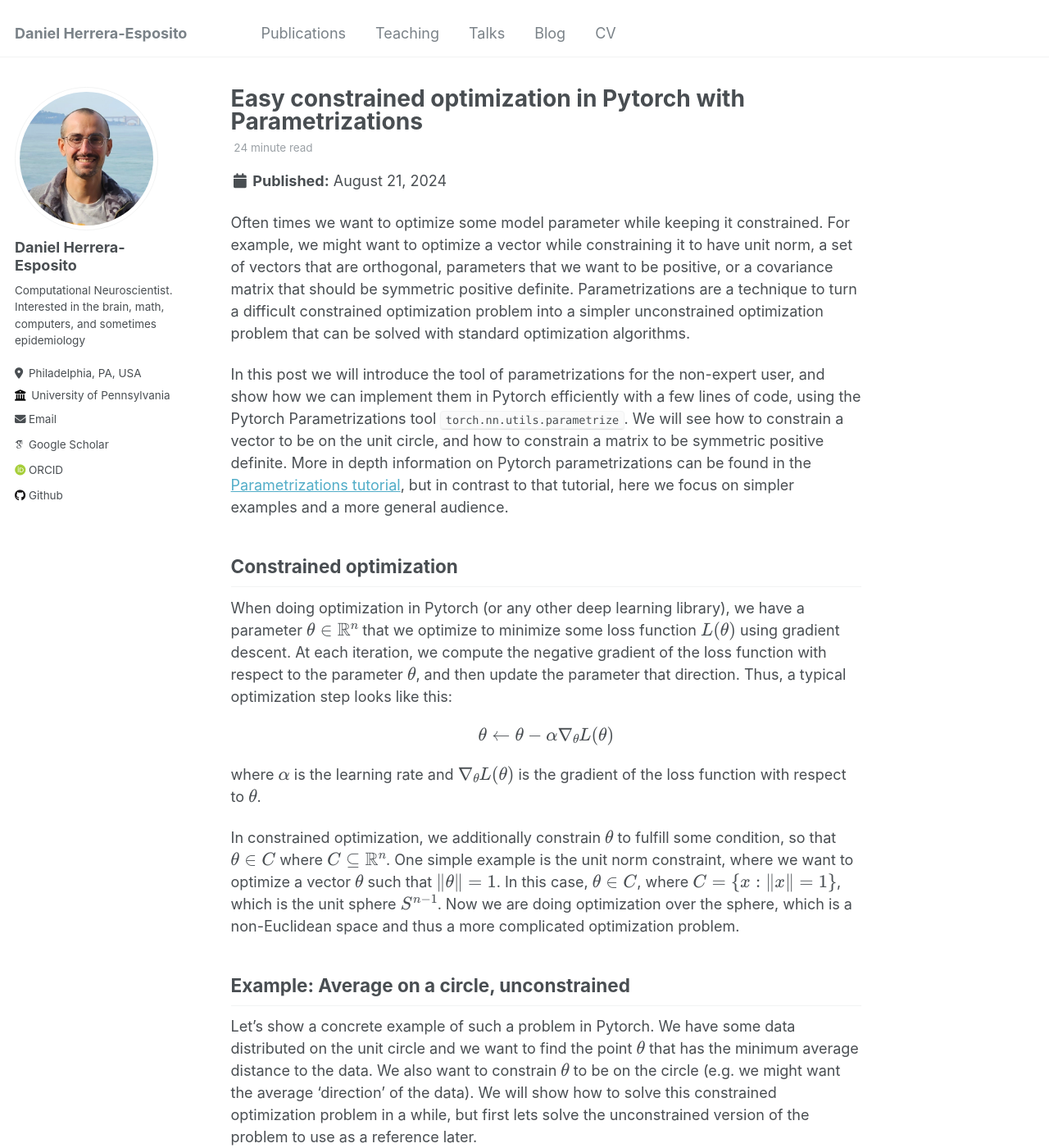
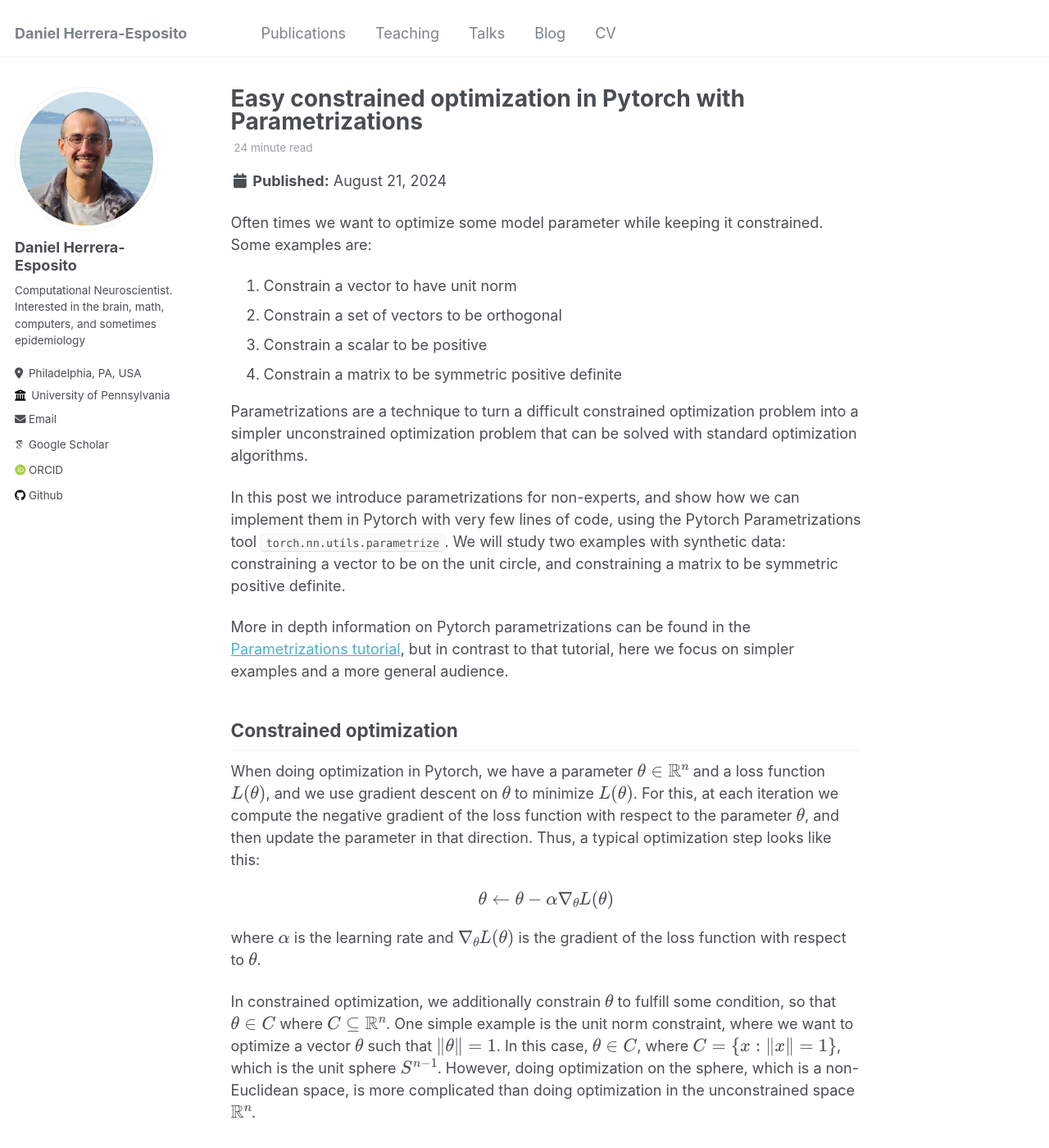
Before and after one commit to dherrera1911/dherrera1911.github.io, a Jekyll site: the page built from _posts/2024-08-21-constrained-learning-with-pytorch-parametrizations.md, in a window 1280 px wide and 1400 px high. Shown: the whole window at 82% size. Built offline with Jekyll 4.4.1, drawn with Linux system fonts in a browser that asks for light colours; some web fonts are replaced; some of the changed text lies outside the part shown.

Commit message:
Fix typos, clean up

````diff
--- a/_posts/2024-08-21-constrained-learning-with-pytorch-parametrizations.md
+++ b/_posts/2024-08-21-constrained-learning-with-pytorch-parametrizations.md
@@ -11,22 +11,26 @@ tags:
 ---
 
 Often times we want to optimize some model parameter while
-keeping it constrained. For example, we might want to optimize
-a vector while constraining it to have unit norm,
-a set of vectors that are orthogonal, parameters
-that we want to be positive, or a covariance
-matrix that should be symmetric positive
-definite. Parametrizations are a technique to turn a
+keeping it constrained. Some examples are:
+
+1. Constrain a vector to have unit norm
+2. Constrain a set of vectors to be orthogonal
+3. Constrain a scalar to be positive
+4. Constrain a matrix to be symmetric positive definite
+
+Parametrizations are a technique to turn a
 difficult constrained optimization problem into a simpler
 unconstrained optimization problem that can be solved with standard
 optimization algorithms.
 
-In this post we will introduce the tool of parametrizations for
-the non-expert user, and show how we can implement them in Pytorch
-efficiently with a few lines of code, using the Pytorch
+In this post we introduce parametrizations for
+non-experts, and show how we can implement them in Pytorch
+with very few lines of code, using the Pytorch
 Parametrizations tool `torch.nn.utils.parametrize`. We will
-see how to constrain a vector to be on the unit circle, and
-how to constrain a matrix to be symmetric positive definite.
+study two examples with synthetic data:
+constraining a vector to be on the unit circle, and
+constraining a matrix to be symmetric positive definite.
+
 More in depth information on Pytorch parametrizations can be found in the
 [Parametrizations tutorial](https://pytorch.org/tutorials/intermediate/parametrizations.html),
 but in contrast to that tutorial, here we focus on
@@ -35,13 +39,12 @@ simpler examples and a more general audience.
 Constrained optimization
 ---------------------
 
-When doing optimization in Pytorch (or any
-other deep learning library), we have a parameter
-$$\theta \in \mathbb{R}^n$$ that we optimize to minimize
-some loss function $$L(\theta)$$ using gradient descent.
-At each iteration, we compute the negative gradient of the loss
-function with respect to the parameter $$\theta$$, and then update
-the parameter that direction.
+When doing optimization in Pytorch, we have a parameter
+$$\theta \in \mathbb{R}^n$$ and a loss function $$L(\theta)$$,
+and we use gradient descent on $$\theta$$ to minimize $$L(\theta)$$.
+For this, at each iteration we compute the negative gradient
+of the loss function with respect to the parameter $$\theta$$,
+and then update the parameter in that direction.
 Thus, a typical optimization step looks like this:
 
 $$\theta \leftarrow \theta - \alpha \nabla_{\theta} L(\theta)$$
@@ -55,27 +58,27 @@ where $$C \subseteq \mathbb{R}^n$$. One simple example
 is the unit norm constraint, where we want
 to optimize a vector $$\theta$$ such that $$\|\theta\| = 1$$.
 In this case, $$\theta \in C$$, where $$C = \{x: \|x \| = 1\}$$,
-which is the unit sphere $$S^{n-1}$$. Now we are doing optimization
-over the sphere, which is a non-Euclidean space and thus
-a more complicated optimization problem.
+which is the unit sphere $$S^{n-1}$$. However, doing
+optimization on the sphere, which is a non-Euclidean space,
+is more complicated than doing optimization in the
+unconstrained space $$\mathbb{R}^n$$.
 
 Example: Average on a circle, unconstrained
 ---------------------
 
 Let's show a concrete example of such a problem in Pytorch.
-We have some data distributed on the unit circle and
+We have some data distributed in the unit circle and
 we want to find the point $$\theta$$ that has the minimum average
-distance to the data. We also want to constrain $$\theta$$
-to be on the circle (e.g. we might want the average
-'direction' of the data). We will show how to solve this
-constrained optimization problem in a while, but first
+squared distance to the data. We also want to constrain $$\theta$$
+to be on the circle. We will show how to solve this
+constrained optimization problem below, but first
 lets solve the unconstrained version of the problem
 to use as a reference later.
 
-First we generate the data by sampling points from a
-Gaussian distribution in $$\mathbb{R}^2$$, and projecting
-these points onto to the unit sphere by dividing them by
-their norm [^1].
+First we generate the data on the sphere by
+sampling points from a Gaussian distribution in
+$$\mathbb{R}^2$$, and projecting these points onto to
+the unit sphere by dividing them by their norm [^1].
 
 ```python
 import torch
@@ -117,8 +120,9 @@ plt.show()
 ![](/files/blog/parametrizations/data.png)
 
 
-Next, we generate a class that has as
-a parameter the vector ``theta``, and a function
+Next, we generate a Python class to perform the optimization.
+The class `AverageUnconstrained` has
+has as a parameter the vector ``theta``, and a function
 ``forward`` that computes the squared distance of each
 point to ``theta`` (functions named ``forward`` are called
 when we call the call the model object as a
@@ -145,7 +149,7 @@ class AverageUnconstrained(nn.Module):
 
 ```
 
-Next, we define the loss function that just averages the
+Next, we define a loss function that just averages the
 individual losses of each data point, and a function
 `train_model` to perform gradient descent on the model
 parameters:
@@ -170,10 +174,8 @@ def train_model(model, data, n_iterations=100, lr=0.1):
         optimizer.step()
 ```
 
-We are now done with the setup. Next we optimize the model and
-visualize the result. In the case of unconstrained $$\theta$$
-we know that the solution is the Euclidean average of the data, which
-will not be on the circle.
+We are now done with the setup, so lets optimize the model and
+visualize the result.
 
 ```python
 # Initialize the model
@@ -237,7 +239,7 @@ to be on the unit circle. We can make $$\eta$$ an unconstrained
 $$\eta$$ onto the unit circle[^3]. Lets see how we can
 implement this idea in Pytorch.
 
-Implementation of unit vector parametrization in Pytorch
+Implementation of unit circle constrain in Pytorch
 ---------------------
 
 If we wanted to manually include the parametrization
@@ -345,12 +347,7 @@ important mathematical objects are SPD matrices.
 
 SPD matrices are symmetric matrices whose eigenvalues are
 all positive. There is no simple condition on the matrix entries
-to ensure that it is SPD. We could think of parametrizing
-the matrix in terms of its eigenvalues and eigenvectors and
-constrain the eigenvalues to be positive, but this would lead
-to more parameters than the original matrix, and other potential
-problems, such as having to implement orthogonal constraints
-on the eigenvectors.
+to ensure that it is SPD.
 
 There are some well-known parametrizations for SPD matrices,
 and we will show how to implement two of them in Pytorch:
@@ -359,7 +356,7 @@ parametrization (see the article
 [Unconstrained parametrizations for variance-covariance matrices](https://link.springer.com/article/10.1007/BF00140873) for an overview).
 Remember that to define the parametrization we need to define
 the function $$f$$ that maps from the unconstrained parameter
-to the SPD matrix.
+space to the space of SPD matrices.
 
 **Log-Cholesky parametrization**
 
@@ -368,7 +365,7 @@ SPD matrices that they can be decomposed as $$\Sigma = LL^T$$,
 where $$L$$ is a lower triangular matrix with
 positive diagonal elements (in this section we refer
 to our model parameter as $$\Sigma$$ instead of $$\theta$$).
-This is called the Cholesky decomposition of $\Sigma$,
+This is called the Cholesky decomposition of $$\Sigma$$,
 and it is unique.
 
 We could think of parametrizing SPD matrices in terms of
@@ -424,13 +421,14 @@ in the circle constrain example). We do
 this by defining a function called ``right_inverse`` inside
 the class that implements the parametrization.
 
-We already described this right-inverse function when we
-explained how to go from $$\Sigma$$ to $$M$$:
+We already described the right-inverse function for our
+Log-Cholesky parametrization when we
+explained how to get $$M$$ from $$\Sigma$$:
 1) Take the Cholesky decomposition of $$\Sigma$$ to get $$L$$
 2) Take the logarithm of the diagonal elements of $$L$$ to get $$M$$
 
 Let's now implement both the parametrization function $$f$$
-and the right-inverse function for the Log-Cholesky
+and the ``right-inverse`` function for the Log-Cholesky
 parametrization in Pytorch:
 
 ```python
@@ -460,8 +458,8 @@ class SPDLogCholesky(nn.Module):
 ```
 
 We are now ready to implement a model that optimizes a matrix
-constrained to be SPD using the Log-Cholesky parametrization.
-Let's now set up a problem where we want to do such optimization
+while constraining it to be SPD, using the Log-Cholesky parametrization.
+Let's set up a problem where we want to do such optimization
 and implement the model.
 
 **Estimating a covariance matrix with missing data**
@@ -475,17 +473,20 @@ We have a dataset $$X$$ that is a matrix with $$n$$ rows
 and $$p$$ columns, where each row is an observation and
 each column is a variable. Our dataset is missing
 some variables for some rows, that is, some entries
-$$X_{ij}$$ are missing. To estimate any given element
+$$X_{ij}$$ are missing. The data is missing
+completely at random.
+
+To estimate any given element
 $$\Sigma_{kl}$$ of the covariance of $$X$$, we could
 use the rows where both columns $$k$$ and $$l$$ are
 observed. However, this procedure does not guarantee
 that the resulting matrix is SPD. We will estimate
 the covariance matrix for such a missing-data problem
-using unconstrained optimization and then using
-the Log-Cholesky parametrization.
+using unconstrained optimization and using
+the Log-Cholesky parametrization, and compare the results.
 
-Next, we generate a dataset for this problem. First we
-generate a mean ``mu_true`` and a covariance matrix
+First, we generate a dataset for this problem. We start by
+generating a mean ``mu_true`` and a covariance matrix
 ``Sigma_true`` (we generate
 the covariance matrix starting from a random
 lower-triangular matrix and then applying the function
@@ -534,10 +535,14 @@
         [ 0.7755,  2.7918,  1.0426,  1.2220,     nan]])
 ```
 
-We will now implement models that compute the log-likelihood
-of the dataset under a Gaussian distribution with parameters
-``mu`` and ``Sigma``. How we will compute the log-likelihood
-of an observation with missing entries is by using only
+We will use models that compute the log-likelihood
+of the dataset under a Gaussian distribution, with parameters
+``mu`` and ``Sigma``. The models will also compute the likelihood
+of observations with missing values, by ignoring the missing
+values.
+
+To compute the log-likelihood
+of an observation with missing entries we use only
 the values of ``mu`` and ``Sigma`` corresponding to the observed
 entries. That is, if a row has missing values for the columns $$1$$
 and $$3$$, we will remove the elements $$1$$ and $$3$$ from the ``mu``
@@ -545,13 +550,14 @@ and the rows and columns $$1$$ and $$3$$ from the ``Sigma``,
 and we will use the remaining elements to compute the
 log-likelihood with a Gaussian distribution of lower dimension.
 
-First we implement three useful functions: one that computes the
+Before we proceed, we implement three useful functions:
+`gaussian_log_likelihood` computes the
 log-likelihood of a data point under a Gaussian distribution,
-one that takes as input the statistics ``mu`` and ``Sigma``,
-and returns the statistics with only the elements corresponding
-to the observed data, and one that computes the negative
-log-likelihood of the data as described in the previous
-paragraph.
+`remove_nan_statistics` takes as input the statistics ``mu`` and
+``Sigma`` and returns the statistics with only the elements corresponding
+to the observed data, and `nll_observed_data` computes the negative
+log-likelihood of the dataset with missing values as described in the
+previous paragraph.
 
 ```python
 def gaussian_log_likelihood(data, mu, Sigma):
@@ -702,8 +708,10 @@ true covariance matrix than the unconstrained model!
 
 **Matrix logarithm parametrization**
 
-To have some Linear Algebra fun, let's also implement the
-matrix logarithm parametrization. We will not go into detail on
+That's all we are going to show about parametrizations,
+but we want to show one more example of a parametrization,
+since everyone loves parametrizations of SPD matrices.
+We will not go into detail on
 this parametrization, or use it to solve our problem, but
 just show how to implement it in Pytorch.
 
@@ -713,13 +721,15 @@ For invertible matrices however (like SPD matrices), the matrix logarithm
 and exponential can be obtained from the eigenvalue decomposition.
 If $$A = U \Lambda U^{-1}$$ is the eigenvalue decomposition of $$A$$,
 then $$\log(A) = U \log(\Lambda) U^{-1}$$, where $$\log(\Lambda)$$
-is the diagonal matrix with the logarithm of the eigenvalues of $$A$$.
+is the diagonal matrix with the logarithm of the eigenvalues of $$A$$,
+and $$\exp(A) = U \exp(\Lambda) U^{-1}$$, where $$\exp(\Lambda)$$
+is the diagonal matrix with the exponential of the eigenvalues of $$A$$.
 
 While an SPD matrix will have positive eigenvalues, the matrix logarithm
 of an SPD matrix will not necessarily have positive eigenvalues.
 In fact, the matrix logarithm of an SPD matrix will be a symmetric matrix.
-Thus, the matrix logarithm function maps from the non-linear space of
-SPD matrices to the vector space of symmetric matrices. Since the
+Thus, the matrix logarithm function maps from the complicated space
+of SPD matrices to the simple vector space of symmetric matrices. Since the
 matrix exponential is the inverse of the matrix logarithm, the matrix
 exponential function maps from the vector space of symmetric matrices
 to the non-linear space of SPD matrices.
````
Also changed, not shown: other parts of _posts/2024-08-21-constrained-learning-with-pytorch-parametrizations.md (+3 -3 lines).
